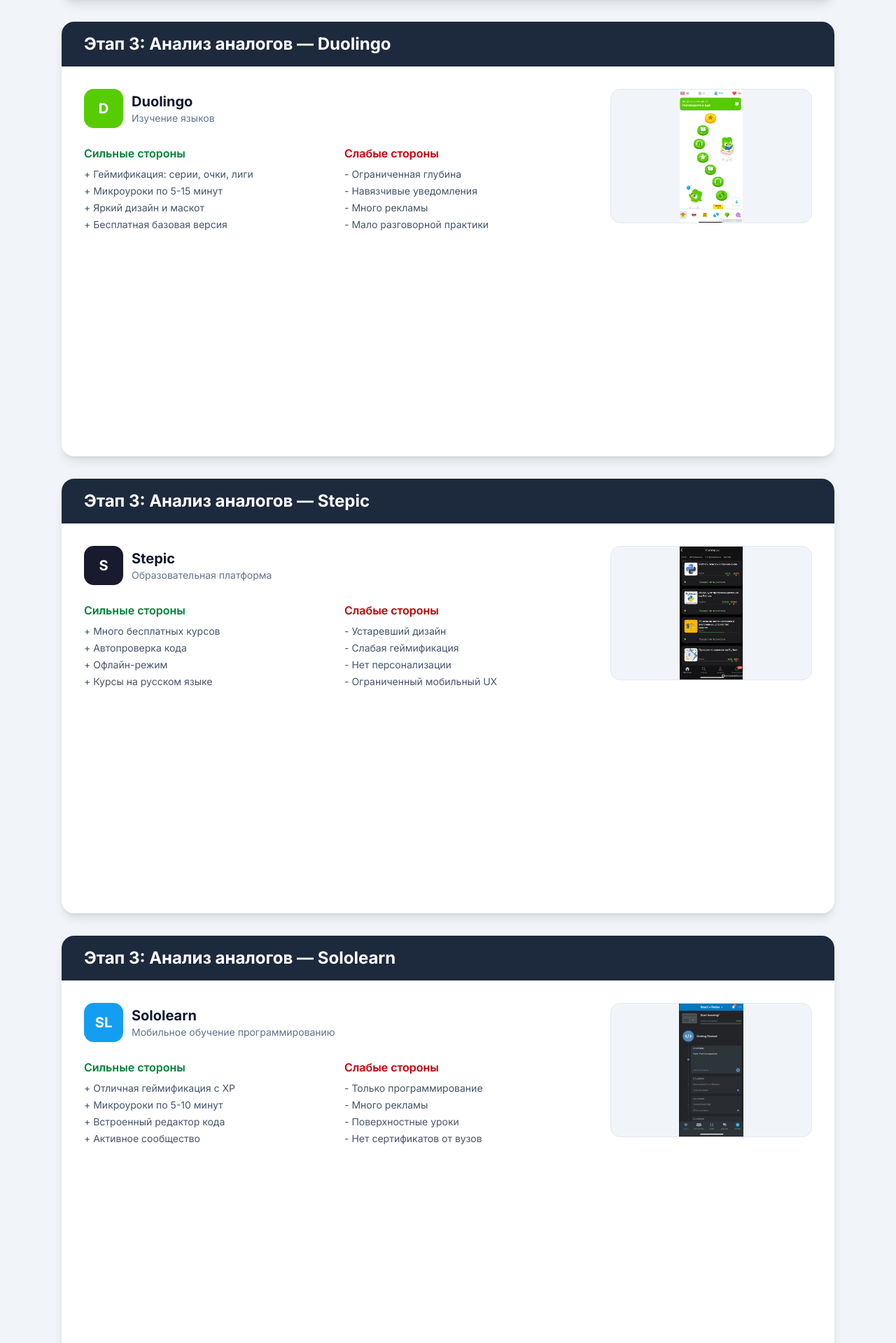
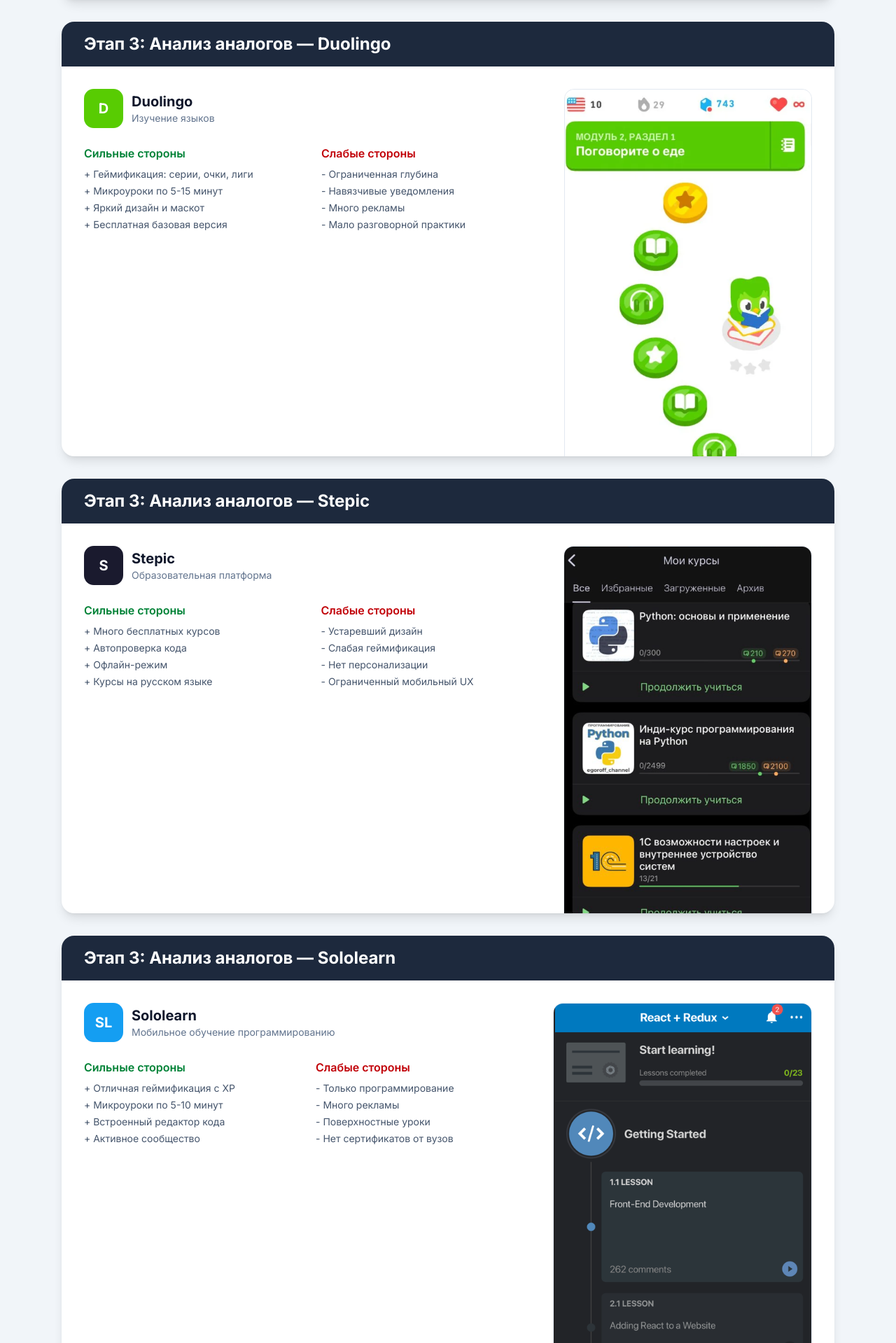
Before and after one commit to SecondNiceee/vir, a Next.js app: page /pdf1 in a window 1280 px wide. Shown: the part 2701-4620 px from the top of the page at 70% size. Built offline with nearby package versions, Linux system fonts and the light colour scheme.

Commit message:
feat: adjust responsive image containers for Duolingo, Stepic, and Sololearn screenshots

```diff
--- a/app/pdf1/page.tsx
+++ b/app/pdf1/page.tsx
@@ -224,8 +224,8 @@ export default function Pdf1Page() {
                     </div>
                   </div>
                 </div>
-                <div className="w-full md:w-64 lg:w-72 h-48 md:max-h-[280px] flex-shrink-0 bg-slate-100 rounded-xl overflow-hidden flex items-center justify-center border border-slate-200">
-                  <img src="/images/duolingo-screenshot.png" alt="Duolingo интерфейс" className="max-h-full max-w-full object-contain" />
+                <div className="w-full md:w-auto h-48 md:h-auto md:self-stretch flex-shrink-0 bg-slate-100 rounded-xl overflow-hidden flex items-center justify-center border border-slate-200">
+                  <img src="/images/duolingo-screenshot.png" alt="Duolingo интерфейс" className="h-full w-auto object-contain" />
                 </div>
               </div>
             </div>
@@ -267,8 +267,8 @@ export default function Pdf1Page() {
                     </div>
                   </div>
                 </div>
-                <div className="w-full md:w-64 lg:w-72 h-48 md:max-h-[280px] flex-shrink-0 bg-slate-100 rounded-xl overflow-hidden flex items-center justify-center border border-slate-200">
-                  <img src="/images/stepic-screenshot.png" alt="Stepic интерфейс" className="max-h-full max-w-full object-contain" />
+                <div className="w-full md:w-auto h-48 md:h-auto md:self-stretch flex-shrink-0 bg-slate-100 rounded-xl overflow-hidden flex items-center justify-center border border-slate-200">
+                  <img src="/images/stepic-screenshot.png" alt="Stepic интерфейс" className="h-full w-auto object-contain" />
                 </div>
               </div>
             </div>
@@ -310,8 +310,8 @@ export default function Pdf1Page() {
                     </div>
                   </div>
                 </div>
-                <div className="w-full md:w-64 lg:w-72 h-48 md:max-h-[280px] flex-shrink-0 bg-slate-100 rounded-xl overflow-hidden flex items-center justify-center border border-slate-200">
-                  <img src="/images/sololearn-screenshot.png" alt="Sololearn интерфейс" className="max-h-full max-w-full object-contain" />
+                <div className="w-full md:w-auto h-48 md:h-auto md:self-stretch flex-shrink-0 bg-slate-100 rounded-xl overflow-hidden flex items-center justify-center border border-slate-200">
+                  <img src="/images/sololearn-screenshot.png" alt="Sololearn интерфейс" className="h-full w-auto object-contain" />
                 </div>
               </div>
             </div>
```
